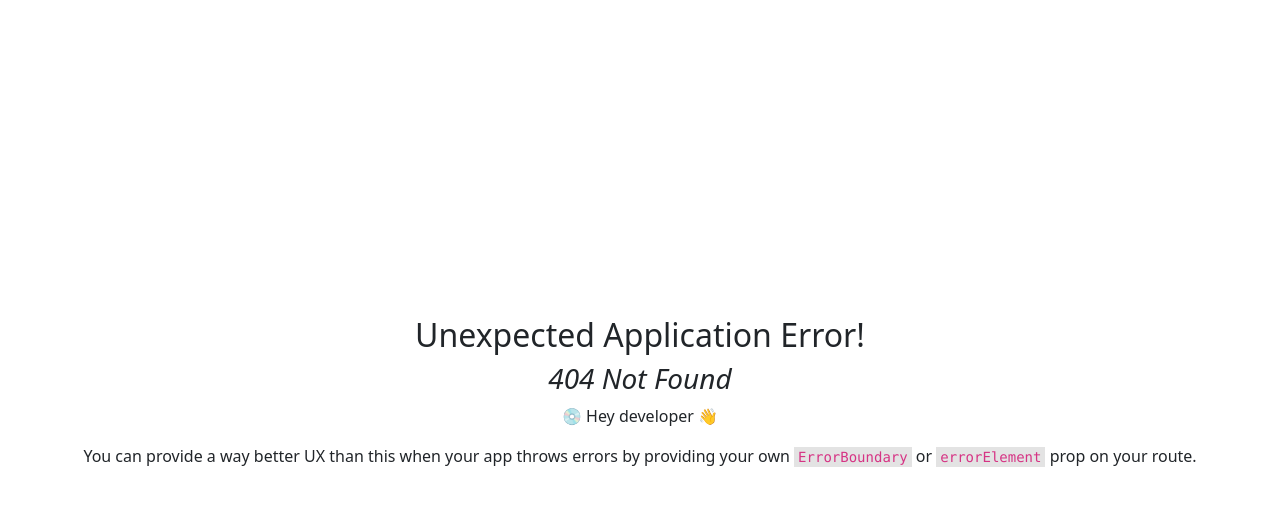
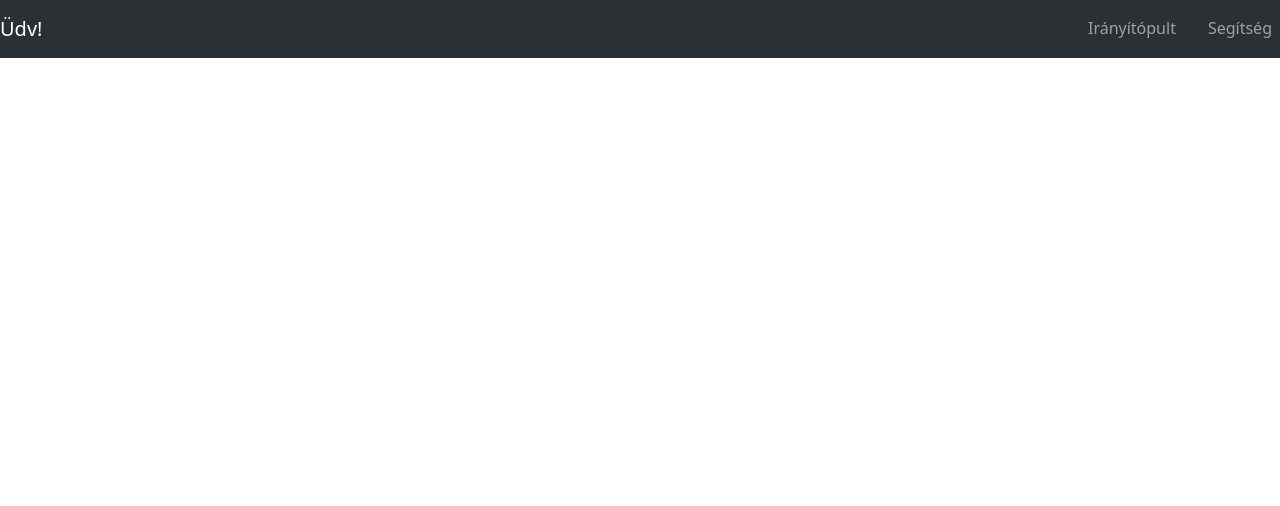
Before and after one commit to Naram99/reactQuizTs, a React (Vite) app: page /home in a window 1280 px wide. Before the commit this address had no page. Shown: the top 506 px of the page. Built offline with nearby package versions, Linux system fonts and the light colour scheme.

Commit message:
Navbar and pages added

```diff
--- /dev/null
+++ b/src/components/Header.tsx
@@ -0,0 +1,11 @@
+import NavigationBar from "./NavigationBar";
+
+export default function Header(): JSX.Element {
+    return (
+        <header className="main-header">
+            <div className="navbar-ct">
+                <NavigationBar />
+            </div>
+        </header>
+    );
+}
--- /dev/null
+++ b/src/components/NavigationBar.tsx
@@ -0,0 +1,19 @@
+import { Container, Nav, Navbar } from "react-bootstrap";
+
+export default function NavigationBar(): JSX.Element {
+    return (
+        <Container className="">
+            <Navbar fixed="top" bg="dark" data-bs-theme="dark" className="bg-body-tertiary justify-content-between">
+                <Navbar.Brand className="">Üdv!</Navbar.Brand>
+                <Nav variant="underline" className="">
+                    <Nav.Item>
+                        <Nav.Link href="/home">Irányítópult</Nav.Link>
+                    </Nav.Item>
+                    <Nav.Item>
+                        <Nav.Link href="/help">Segítség</Nav.Link>
+                    </Nav.Item>
+                </Nav>
+            </Navbar>
+        </Container>
+    );
+}
--- /dev/null
+++ b/src/pages/HelpPage.tsx
@@ -0,0 +1,9 @@
+import Header from "../components/Header";
+
+export default function HelpPage(): JSX.Element {
+    return (
+        <div className="help-page-wrapper">
+            <Header />
+        </div>
+    );
+}
--- /dev/null
+++ b/src/pages/UserPage.tsx
@@ -0,0 +1,9 @@
+import Header from "../components/Header";
+
+export default function UserPage(): JSX.Element {
+    return (
+        <div className="user-page-wrapper">
+            <Header />
+        </div>
+    );
+}
```
Also changed, not shown: src/App.tsx (+10 -0 lines), src/components/MainContent.tsx (added, +7 -0 lines), src/pages/AdminPage.tsx (added, +9 -0 lines).
